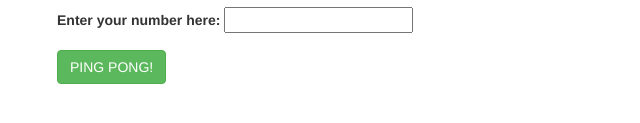
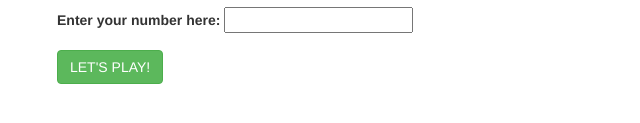
Before and after one commit to MH1989/PingPongGame, a plain HTML site: page index.html in a window 1280 px wide. Shown: the part 209-332 px from the top of the page, 13-653 px from the left. Drawn offline with Linux system fonts and the light colour scheme.

Commit message:
edit button on index.html

```diff
--- a/index.html
+++ b/index.html
@@ -25,7 +25,7 @@
               <label for="pingPongInput">Enter your number here:</label>
               <input id="userInput" type="text">
             </div>
-            <button type="submit" class="btn btn-success" name="button">PING PONG!</button>
+            <button type="submit" class="btn btn-success" name="button">LET'S PLAY!</button>
           </form>
           <div id="pingPongResults">
             <ul id="pingPongList">
```
